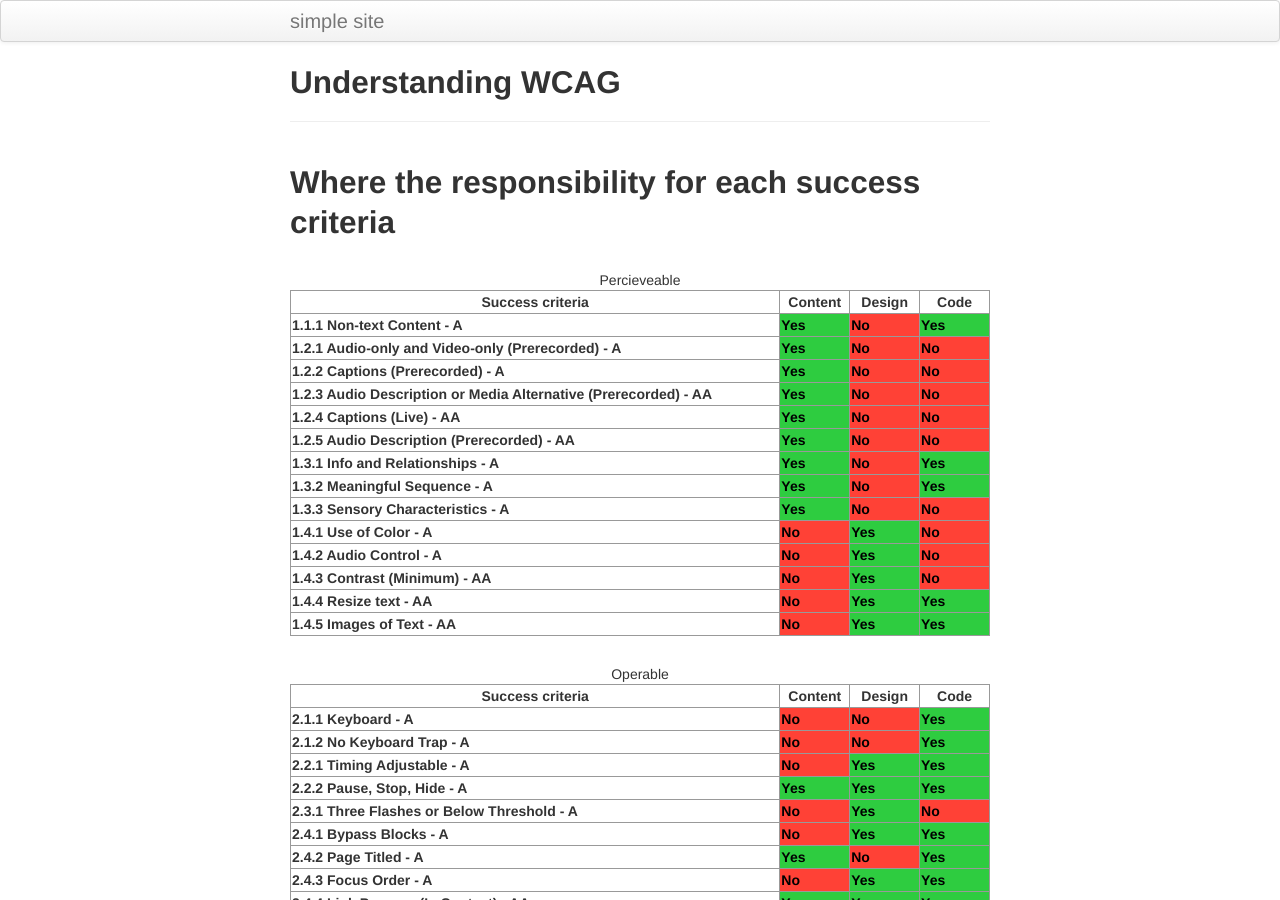
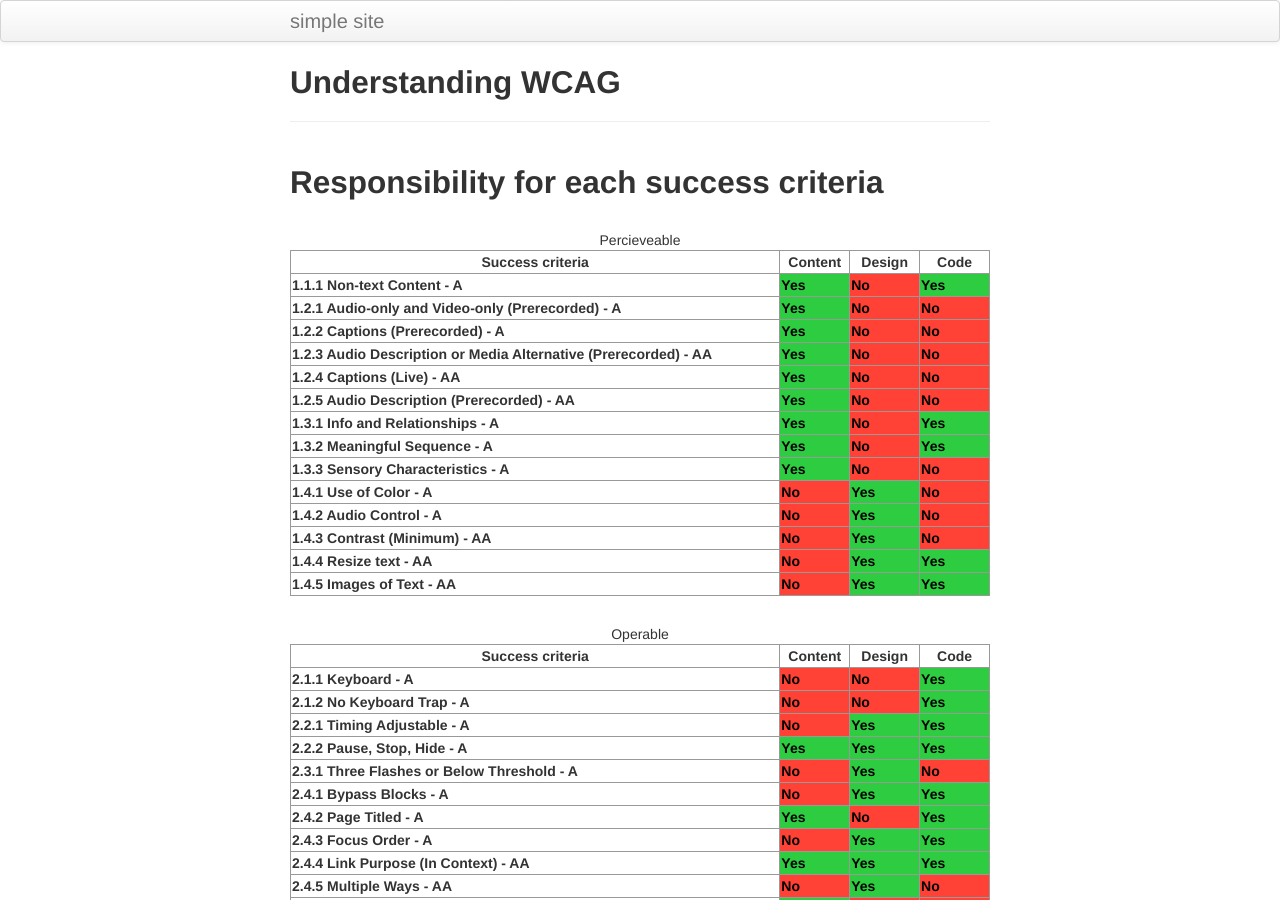
Before and after one commit to aduggin/simple_site, a Jekyll site: the page built from wcag.md, in a window 1280 px wide and 900 px high. Built offline with Jekyll 4.4.1, drawn with Linux system fonts in a browser that asks for light colours.

Commit message:
improve table h2

```diff
--- a/wcag.md
+++ b/wcag.md
@@ -4,7 +4,7 @@ title: Understanding WCAG
 description: WCAG by role
 ---
 
-## Where the responsibility for each success criteria
+## Responsibility for each success criteria
 
 <table>
     <caption>Percieveable</caption>
```
